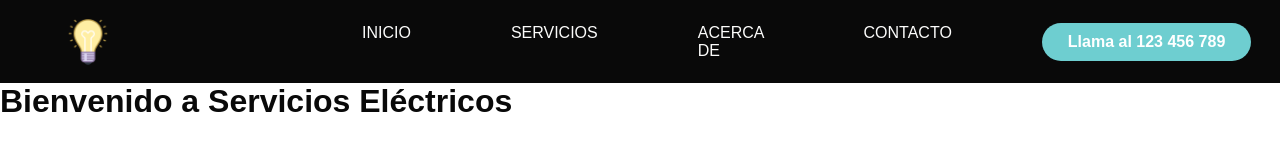
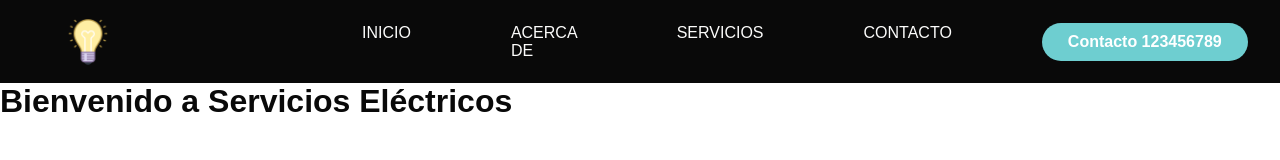
Before and after one commit to ThebellepoquE/electrician_capstone, a React (Vite) app: page / in a window 1280 px wide. Shown: the top 160 px of the page. Built offline with nearby package versions, Linux system fonts and the light colour scheme.

Commit message:
feat: frontend updates

```diff
--- a/package.json
+++ b/package.json
@@ -10,10 +10,15 @@
     "preview": "vite preview"
   },
   "dependencies": {
+    "cors": "2.8.5",
+    "dotenv": "17.2.3",
+    "express": "^4.18.2",
+    "mysql2": "^2.3.3",
     "react": "^19.1.1",
     "react-dom": "^19.1.1",
     "react-router-dom": "^7.9.3",
     "sass": "^1.93.2"
+
   },
   "devDependencies": {
     "@eslint/js": "^9.36.0",
--- a/src/App.jsx
+++ b/src/App.jsx
@@ -18,12 +18,12 @@ function App() {
               <div className='nav-wrapper'>
                 <nav className='navigation'>
                   <Link to='/'>INICIO</Link>
+                  <Link to='/acerca-de'>ACERCA DE</Link>
                   <Link to='/servicios'>SERVICIOS</Link>
-                  <Link to='/acerca-de'>ACERCA DE</Link>
                   <Link to='/contacto'>CONTACTO</Link>
                 </nav>
                 <div className='cta-wrapper'>
-                  <a href='tel:+34123456789' className='cta-btn'>Llama al 123 456 789</a>
+                  <a href='tel:+34123456789' className='cta-btn'>Contacto 123456789</a>
                 </div>
               </div>
           </header>
--- a/src/index.scss
+++ b/src/index.scss
@@ -81,6 +81,7 @@ h1 {
   color: #fcfcfb;
   text-decoration: none;
   font-size: 1rem;
+  display: inline-block;
   transition: color 0.2s, border 0.2s;
   border: 2px solid transparent;
   border-radius: 999px;
--- a/src/styles/mixins.scss
+++ b/src/styles/mixins.scss
@@ -1,6 +1,8 @@
+@import './variables';
+
 @mixin btn-style {
   background: #6ECED0;
-  color: #FFFFFF !important;
+  color: #FFFFFF;
   border: 2px solid transparent;
   border-radius: 999px;
   padding: 0.5rem 1.5rem;
```
Also changed, not shown: 1 other file (tests, documents, lock files or other folders).
